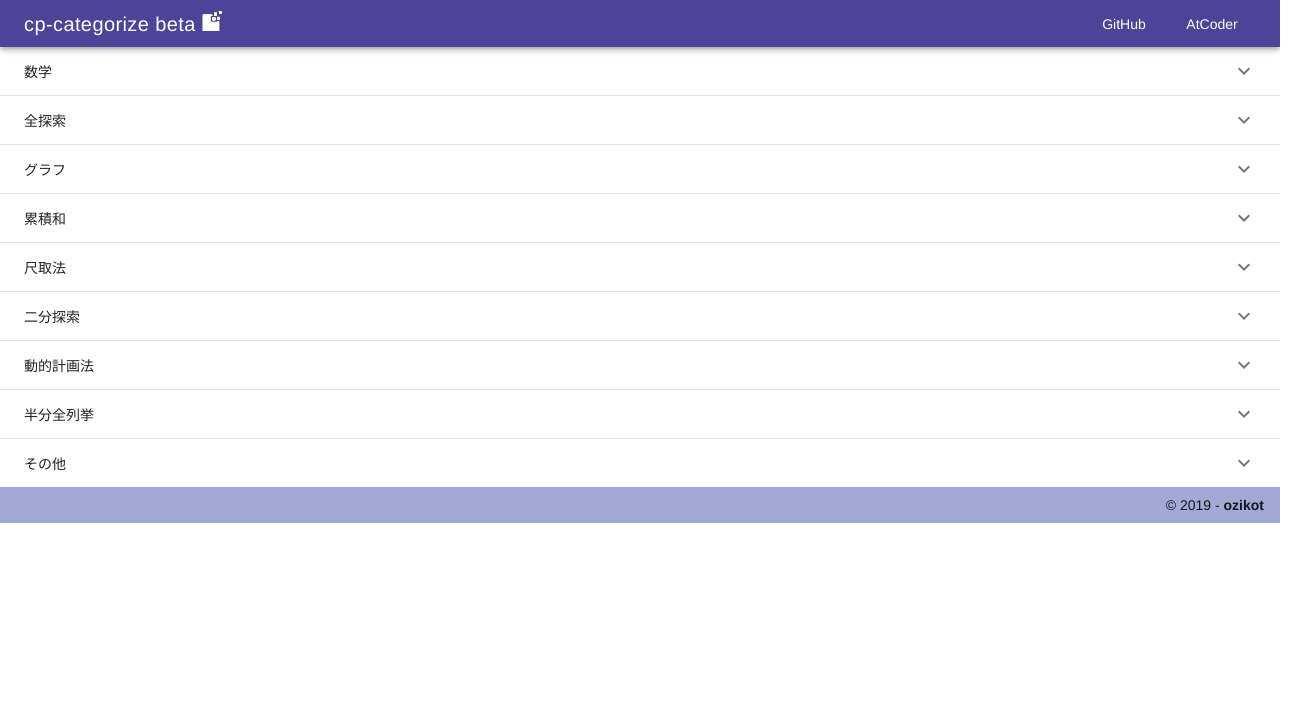
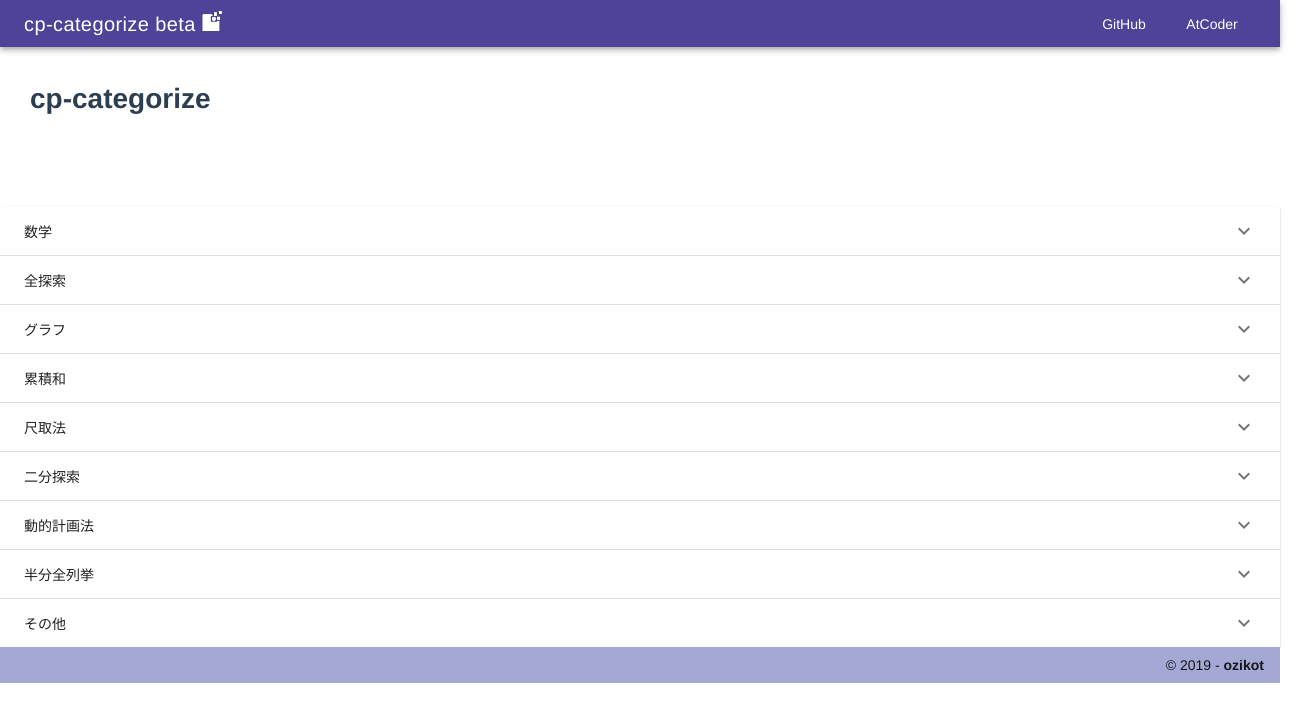
Before and after one commit to tokizuoh/cp-categorize-beta, a Vue app: page / in a window 1280 px wide. Shown: the top 722 px of the page, 1310 px wide, since content can reach past the window. Built offline with nearby package versions, Linux system fonts and the light colour scheme.

Commit message:
add GlobalTitle (on the way)

```diff
--- a/src/App.vue
+++ b/src/App.vue
@@ -2,6 +2,7 @@
   <div id="app">
     <link href="https://fonts.googleapis.com/icon?family=Material+Icons" rel="stylesheet">
     <global-header/>
+    <global-title/>
     <router-view/>
     <global-footer/>
   </div>
@@ -9,10 +10,12 @@
 
 <script>
 import GlobalHeader from './components/GlobalHeader'
+import GlobalTitle from './components/GlobalTitle'
 import GlobalFooter from './components/GlobalFooter'
 export default {
   components: {
     GlobalHeader,
+    GlobalTitle,
     GlobalFooter,
   }
 }
--- /dev/null
+++ b/src/components/GlobalTitle.vue
@@ -0,0 +1,13 @@
+<template>
+    <div class="hello" style="position: relative; left: 30px; top: 20px;">
+        <br>
+        <h1>cp-categorize</h1>
+        <br>
+        <br>
+        <br>
+        <br>
+        <br>
+        <br>
+        <br>
+    </div>
+</template>
--- a/src/components/Menu.vue
+++ b/src/components/Menu.vue
@@ -63,9 +63,3 @@ export default {
   }
 }
 </script>
-
-<style>
-  .v-card-text {
-    font-size: 100pt;
-  }
-</style>
```
Also changed, not shown: src/components/link_icon.png (added).
